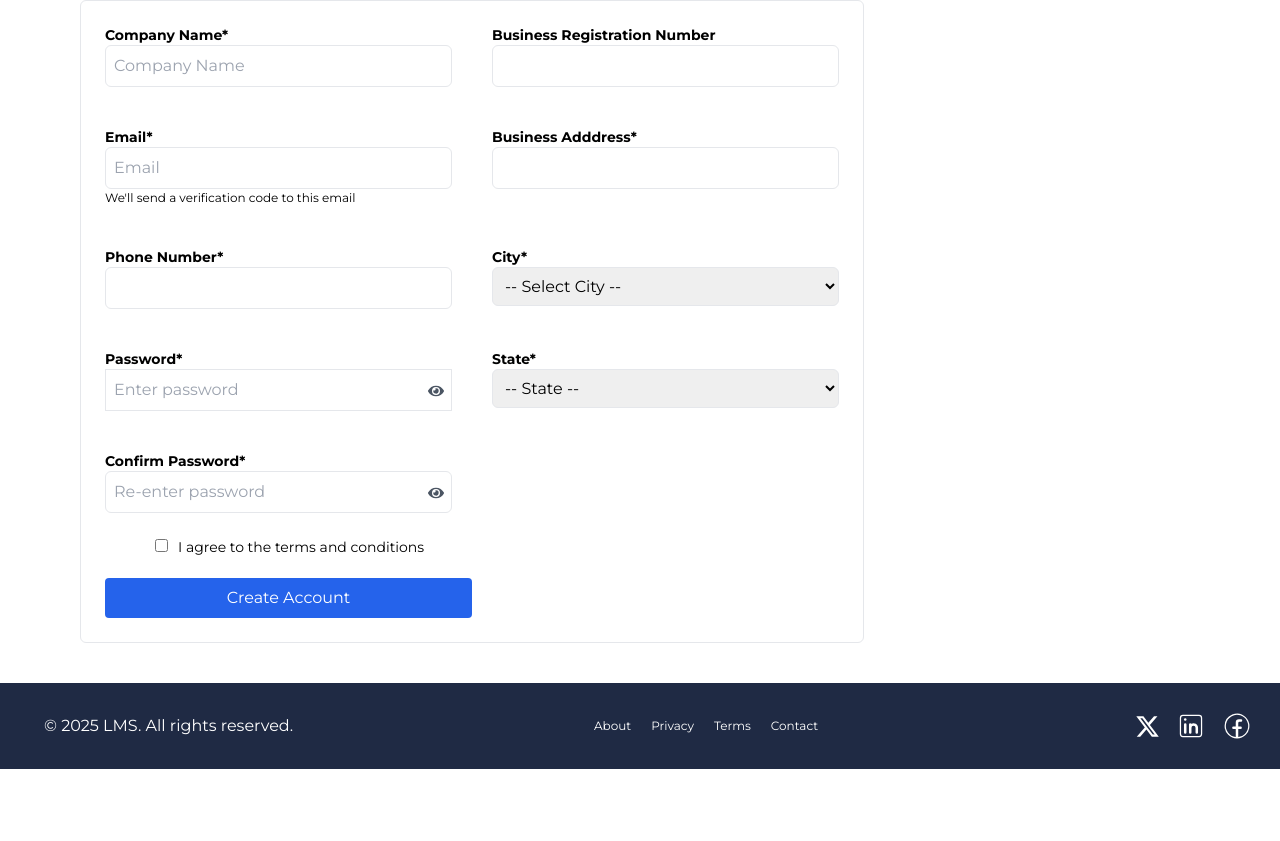
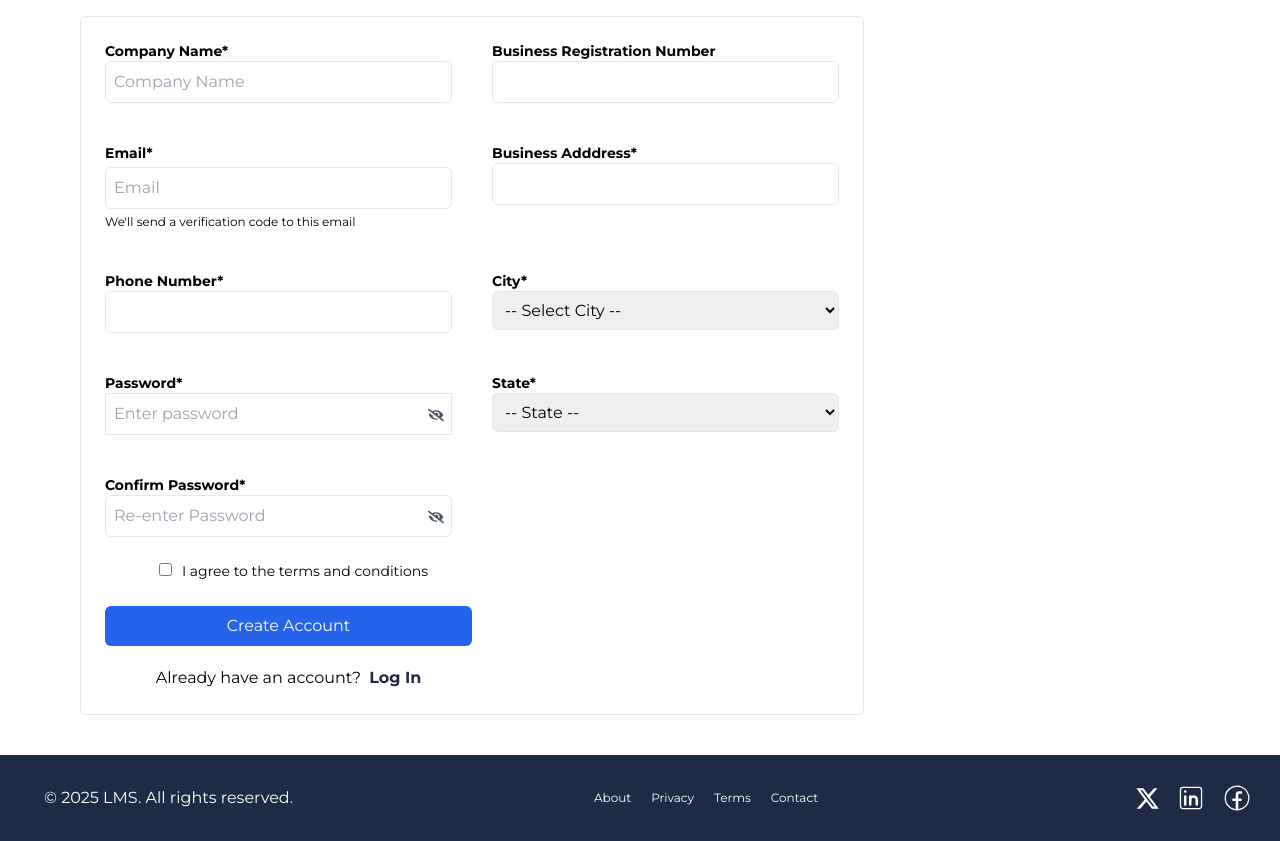
Before and after one commit to ANIEKWECHIDERA/Logistic-Management-System-project, a React (Vite) app: page /signup in a window 1280 px wide. Shown: the part 288-1129 px from the top of the page. Before the commit the page ends 1057 px from the top, so only its background shows below. Built offline with nearby package versions, Linux system fonts and the light colour scheme.

Commit message:
Built Registration Page

```diff
--- a/src/pages/RegistrationPage.tsx
+++ b/src/pages/RegistrationPage.tsx
@@ -2,6 +2,7 @@ import React, { useState } from 'react'
 import { useForm } from 'react-hook-form'
 import type { SubmitHandler } from 'react-hook-form'
 import { FaEye, FaEyeSlash } from 'react-icons/fa'
+import { Link } from "react-router-dom"
 
 type FormValues = {
   company_name: string
@@ -25,7 +26,7 @@ const RegistrationPage = () => {
   }
   return (
     <div className="flex flex-col w-[90%] lg:w-full space-between space-y-5 lg:px-20 py-10">
-      <h1 className="text-4xl font-extrabold md:w-[50%]">Create a Logistics Company Account</h1>
+      <h1 className="text-5xl font-extrabold md:w-[50%]">Create a Logistics Company Account</h1>
       <p>Sign up to manage your fleet and deliveries with ease. You'll verify your account next</p>
 
       <form onSubmit={handleSubmit(onSubmit)} className="max-w-[70%] mt-8 space-y-4 border p-6 rounded-md mb-21 ">
@@ -37,7 +38,7 @@ const RegistrationPage = () => {
           <label className="block font-bold text-sm" htmlFor="company_name">Company Name*</label>
           <input
             {...register('company_name', { required: 'Company name is required' })}
-            className="border p-2 w-full rounded-md"
+            className= {`border p-2 w-full rounded-md ${errors.company_name &&  "border-red-500"}`}
             placeholder="Company Name"
             id="company_name"
           />
@@ -57,7 +58,7 @@ const RegistrationPage = () => {
         </div>
 
         {/* email */}
-        <div>
+        <div className="space-y-1">
           <label className="block font-bold text-sm" htmlFor="email">Email*</label>
           <input
             type="email"
@@ -75,7 +76,7 @@ const RegistrationPage = () => {
           <input
             type="text"
             {...register('business_address', { required: true, min: 1 })}
-            className="border p-2 w-full rounded-md"
+            className= {`border p-2 w-full rounded-md ${errors.business_address &&  "border-red-500"}`}
             id="business_address"
           />
           {errors.business_address && <p className="text-red-500 text-[12px]">Please enter a valid address</p>}
@@ -87,7 +88,7 @@ const RegistrationPage = () => {
           <input
             type="number"
             {...register('phone_number', { required: true, min: 1 })}
-            className="border p-2 w-full rounded-md"
+            className={`border p-2 w-full rounded-md ${errors.phone_number &&  "border-red-500"}`}
             id="phone_number"
           />
           {errors.phone_number && <p className="text-red-500 text-[12px]">Please enter a valid Phone Number</p>}
@@ -96,7 +97,7 @@ const RegistrationPage = () => {
         {/* city */}
         <div>
           <label className="block font-bold text-sm" htmlFor="city">City*</label>
-          <select {...register('city', { required: true })} className="border p-2 w-full rounded-md" id="city">
+          <select {...register('city', { required: true })} className={`border p-2 w-full rounded-md ${errors.city &&  "border-red-500"}`} id="city">
             <option value="">-- Select City --</option>
           </select>
           {errors.city && <p className="text-red-500 text-sm">Please select a city</p>}
@@ -109,7 +110,7 @@ const RegistrationPage = () => {
               <input
                 type={showPassword ? 'text' : 'password'}
                 {...register('password', { required: true, minLength: 6 })}
-                className="border p-2 w-full pr-10"
+                className={`border p-2 w-full pr-10 ${errors.password &&  "border-red-500"}`}
                 placeholder="Enter password"
                 id="password"
               />
@@ -118,7 +119,7 @@ const RegistrationPage = () => {
                 onClick={() => setShowPassword(prev => !prev)}
                 className="absolute right-2 top-3.5 text-gray-600"
               >
-                {showPassword ? <FaEyeSlash /> : <FaEye />}
+                {showPassword ? <FaEye /> : <FaEyeSlash />}
               </button>
             </div>
             {errors.password && <p className="text-red-500 text-[12px]">Minimum 6 characters required</p>}
@@ -127,10 +128,10 @@ const RegistrationPage = () => {
         {/* state */}
         <div>
           <label className="block font-bold text-sm" htmlFor="state">State*</label>
-          <select {...register('city', { required: true })} className="border p-2 w-full rounded-md" id="state">
+          <select {...register('state', { required: true })} className={`border p-2 w-full rounded-md ${errors.state &&  "border-red-500"}`}id="state">
             <option value="">-- State --</option>
           </select>
-          {errors.city && <p className="text-red-500 text-[]12px">Please select a state</p>}
+          {errors.state && <p className="text-red-500 text-[12px]">Please select a state</p>}
         </div>
 
         {/* Confirm Password with Toggle */}
@@ -140,8 +141,8 @@ const RegistrationPage = () => {
               <input
                 type={showPassword ? 'text' : 'password'}
                 {...register('confirmPassword', { required: true, minLength: 6 })}
-                className="border p-2 w-full pr-10 rounded-md"
-                placeholder="Re-enter password"
+                className={`border p-2 w-full pr-10 rounded-md ${errors.confirmPassword &&  "border-red-500"}`}
+                placeholder="Re-enter Password"
                 htmlFor="confirm_password"
               />
               <button
@@ -149,18 +150,17 @@ const RegistrationPage = () => {
                 onClick={() => setShowPassword(prev => !prev)}
                 className="absolute right-2 top-3.5 text-gray-600"
               >
-                {showPassword ? <FaEyeSlash /> : <FaEye />}
+                {showPassword ? <FaEye /> : <FaEyeSlash />}
               </button>
             </div>
             {errors.confrimPassword && <p className="text-red-500">Password does not match</p>}
         </div>
 
-
       </div>
 
       {/* Agree to Terms */}
-      <div className="md:w-[50%] ">
-        <label className="px-10 text-sm" htmlFor="agree_to_terms">
+      <div className="md:w-[50%] gap-5 space-around flex flex-col text-center">
+        <label className=" text-sm" htmlFor="agree_to_terms">
           <input
             type="checkbox"
             {...register('agreeToTerms', { required: true })}
@@ -170,13 +170,20 @@ const RegistrationPage = () => {
           I agree to the terms and conditions
         </label>
         {errors.agreeToTerms && (
-          <p className="text-red-500">You must agree before submitting</p>
+          <p className="text-red-500 text-[12px]">You must agree before submitting</p>
         )}
+
+        <button type="submit" className="bg-blue-600 text-white px-4 py-2 rounded-md w-full">
+          Create Account
+        </button>
+        <p>Already have an account?
+        <Link to="/login" className="ml-2 font-bold text-[#1F2A44]">
+          Log In
+        </Link>
+        </p>
+
       </div>
 
-        <button type="submit" className="bg-blue-600 text-white px-4 py-2 rounded w-[50%]">
-          Create Account
-        </button>
       </form>
     </div>
   )
```
